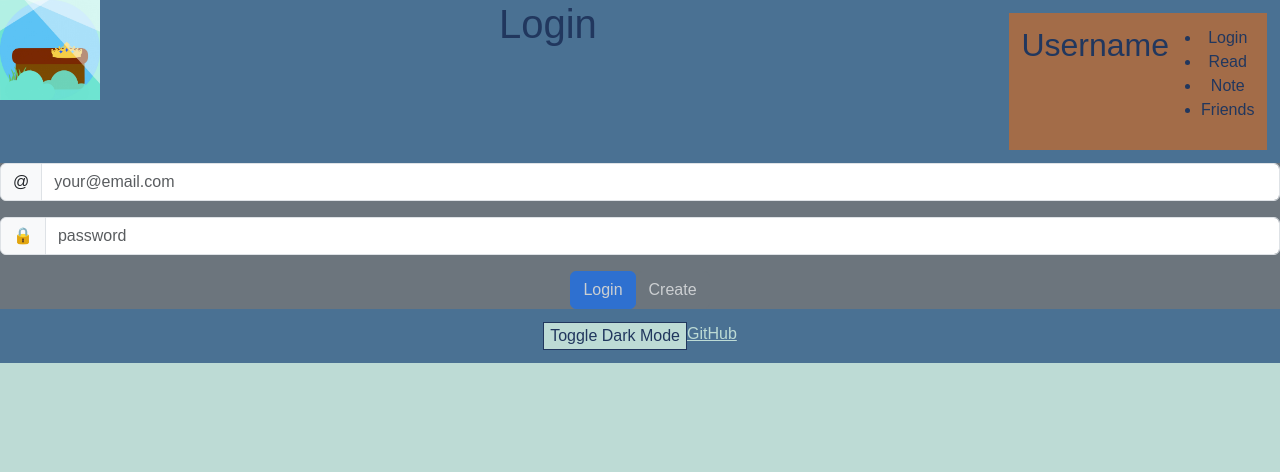
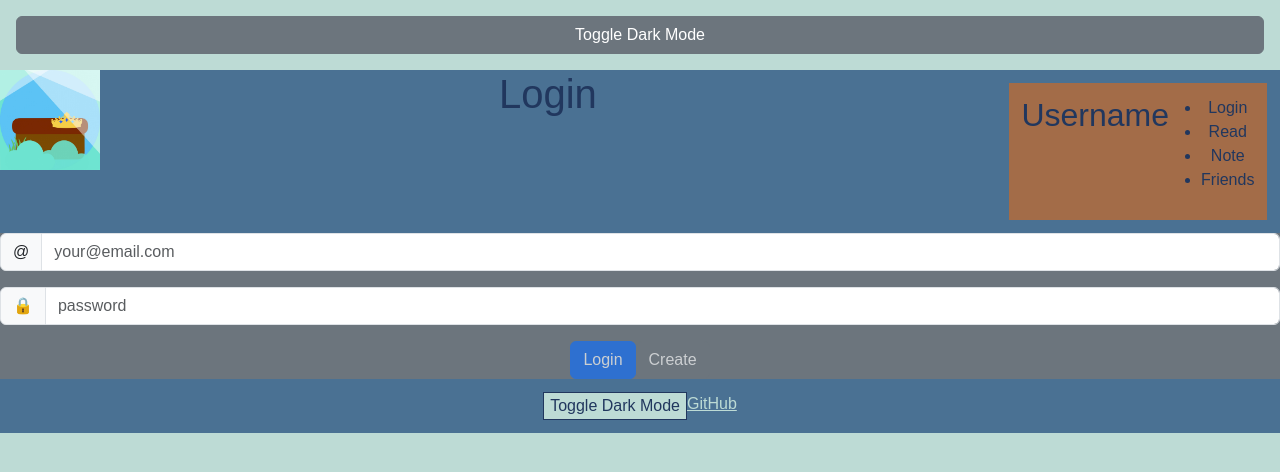
Before and after one commit to JohnMurdo/startup-template, a React (Vite) app: page / in a window 1280 px wide. Shown: the top 472 px of the page. Built offline with nearby package versions, Linux system fonts and the light colour scheme.

Commit message:
dark mode on all pAPGES

```diff
--- a/src/app.jsx
+++ b/src/app.jsx
@@ -26,7 +26,11 @@ export default function App() {
 
   return (
   <BrowserRouter>
-  <div className="app bg-dark text-light"></div>
+    <div className="app d-flex justify-content-end p-3">
+      <button type="button" className="btn btn-secondary" onClick={toggleTheme}>
+        Toggle Dark Mode
+      </button>
+    </div>
     <Routes>
       <Route
             path='/'
```
